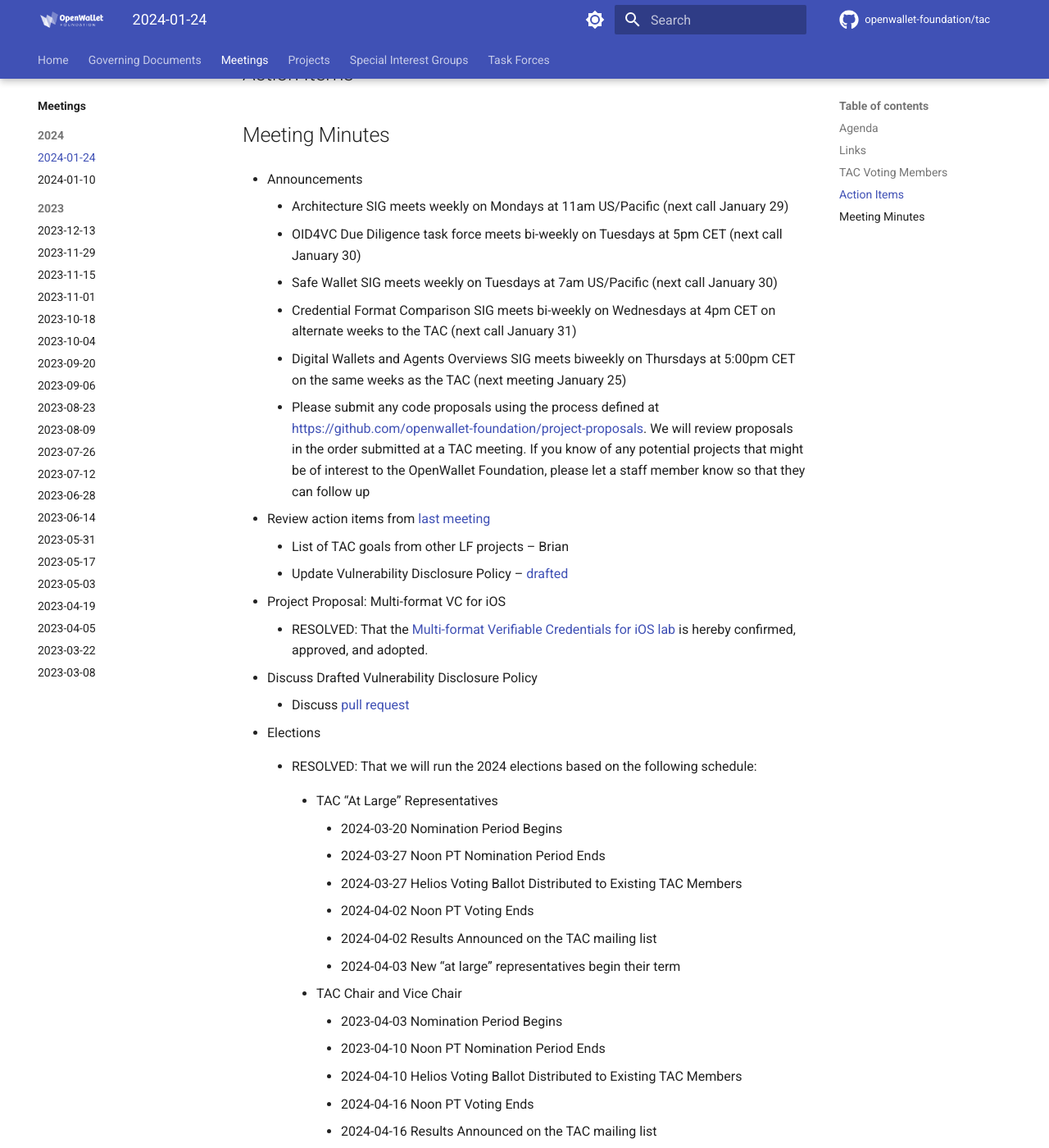
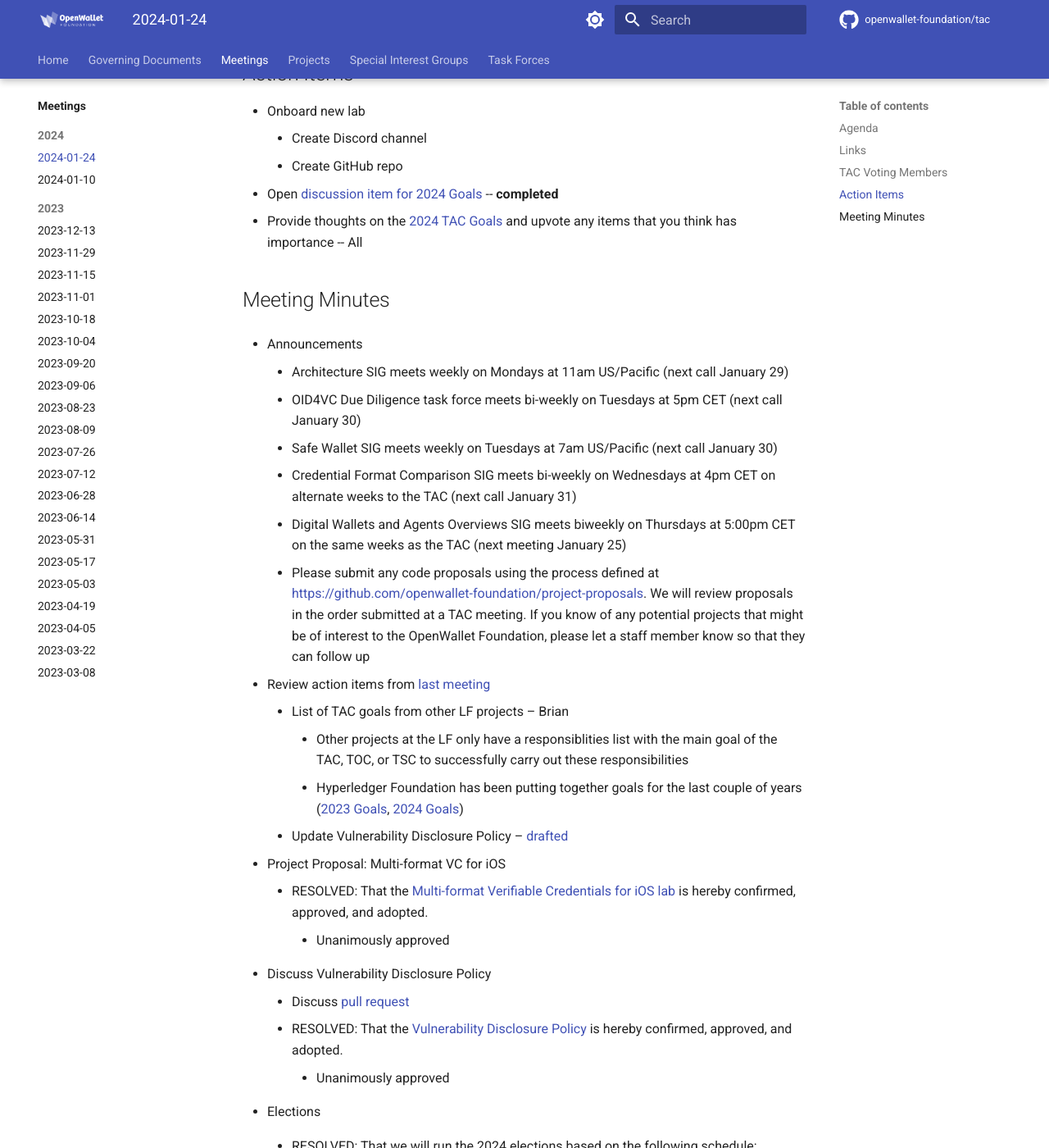
Before and after one commit to openwallet-foundation/tac, an MkDocs documentation site: the page built from docs/meetings/2024/2024-01-24.md, in a window 1280 px wide and 1400 px high, scrolled down 1106 px. Shown: the whole window at 82% size. Built offline with MkDocs 1.6.1 and Material for MkDocs 9.7.7, drawn with Linux system fonts in a browser that asks for light colours; comment, search, counter and statistics services are not loaded; some of the changed text lies outside the part shown.

Commit message:
Add minutes
Signed-off-by: Tracy Kuhrt <tracy.a.kuhrt@accenture.com>

```diff
--- a/docs/meetings/2024/2024-01-24.md
+++ b/docs/meetings/2024/2024-01-24.md
@@ -7,26 +7,31 @@
 - Announcements
 - Review action items from [last meeting](../../2024/2024-01-10/#action-items)
 - Project Proposal: [Multi-format Verifiable Credentials for iOS](https://github.com/openwallet-foundation/project-proposals/pull/27)
-- Discuss [Drafted Vulnerability Disclosure Policy](https://github.com/openwallet-foundation/tac/pull/92)
+- Discuss [Vulnerability Disclosure Policy](https://github.com/openwallet-foundation/tac/pull/92)
 - Elections
-- Goals for 2024 (time permitting)
+- Goals for 2024
 - Open discussion and next steps
 
 ## Links
 - [slides](https://docs.google.com/presentation/d/1Quqn_0iy1AjkIXmiVDBoONNGfIrNWInruYEectH-qXw/edit?usp=sharing)
-- [recording]()
+- [recording](https://zoom.us/rec/share/bjQGyKrqQNc1jYI90wQGgTkgwJLKpvbBOUSMXLzYlSDFek54JZ0bFhoZgYESczJb.2KOhz0ZhSHdOXVhM)
 
 ## TAC Voting Members
 
-- [ ] David Zeuthen
-- [ ] Jeremie Miller
-- [ ] Mike Varley
-- [ ] Marie Austenaa (alternate for Pete Cooling)
-- [ ] Stavros Kounis
-- [ ] Tracy Kuhrt
-- [ ] Wenjing Chu
+- [x] David Zeuthen
+- [x] Jeremie Miller
+- [x] Mike Varley
+- [x] Marie Austenaa (alternate for Pete Cooling)
+- [x] Stavros Kounis
+- [x] Tracy Kuhrt
+- [x] Wenjing Chu
 
 ## Action Items
+- Onboard new lab
+    - Create Discord channel
+    - Create GitHub repo
+- Open [discussion item for 2024 Goals](https://github.com/openwallet-foundation/tac/discussions/102) -- **completed**
+- Provide thoughts on the [2024 TAC Goals](https://github.com/openwallet-foundation/tac/discussions/102) and upvote any items that you think has importance -- All
 
 ## Meeting Minutes
 - Announcements
@@ -39,13 +44,18 @@
 
 - Review action items from [last meeting](../../2023/2023-12-13.md#action-items)
     - List of TAC goals from other LF projects – Brian
+        - Other projects at the LF only have a responsiblities list with the main goal of the TAC, TOC, or TSC to successfully carry out these responsibilities
+        - Hyperledger Foundation has been putting together goals for the last couple of years ([2023 Goals](https://toc.hyperledger.org/meeting-minutes/2023/2023-01-12-TOC-meeting-record.html#discussion), [2024 Goals](https://toc.hyperledger.org/meeting-minutes/2024/2024-01-18-TOC-meeting-record.html#discussion))
     - Update Vulnerability Disclosure Policy – [drafted](https://github.com/openwallet-foundation/tac/pull/92)
 
 - Project Proposal: Multi-format VC for iOS
     - RESOLVED: That the [Multi-format Verifiable Credentials for iOS lab](https://github.com/openwallet-foundation/project-proposals/pull/27) is hereby confirmed, approved, and adopted.
+        - Unanimously approved
 
-- Discuss Drafted Vulnerability Disclosure Policy
+- Discuss Vulnerability Disclosure Policy
     - Discuss [pull request](https://github.com/openwallet-foundation/tac/pull/92)
+    - RESOLVED: That the [Vulnerability Disclosure Policy](https://github.com/openwallet-foundation/tac/pull/92) is hereby confirmed, approved, and adopted.
+        - Unanimously approved
 
 - Elections
     - RESOLVED: That we will run the 2024 elections based on the following schedule:
@@ -66,7 +76,13 @@
             - 2024-04-16 Results Announced on the TAC mailing list
             - 2024-04-17 New Chair and Vice Chair begin their term
 
+        - Unanimously approved
+
 - Goals for 2024
     - What specific goals does the TAC have for 2024?
+        - Discussed at the [2023-12-13 meeting](../2023/2023-12-13.md)
+        - Will open a [discussion item on GitHub for offline conversation](https://github.com/openwallet-foundation/tac/discussions/102)
 
 - Open discussion and next steps
+    - Next TAC Meeting February 7, 2024
+        - Credential Format Comparison SIG Update
```
